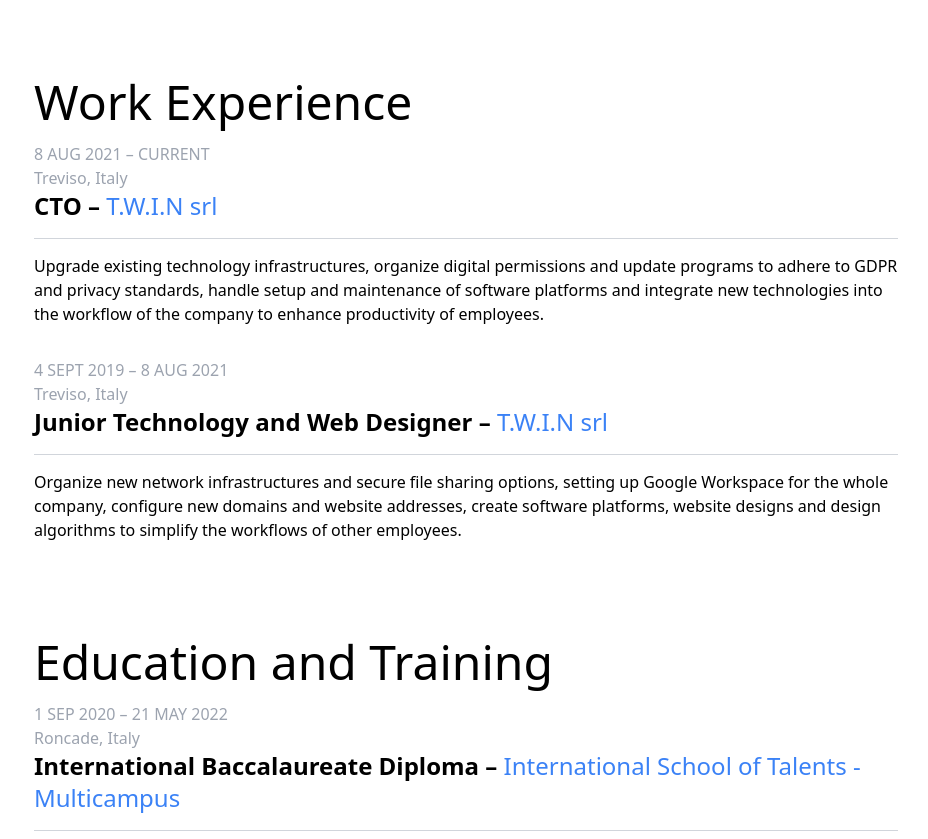
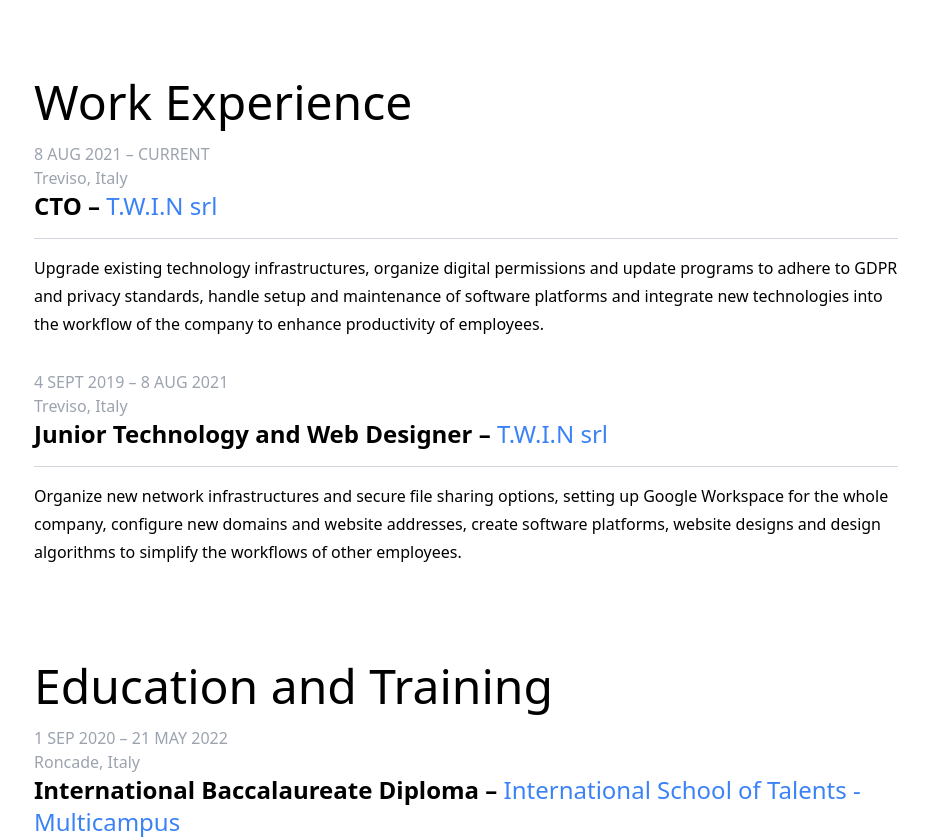
Before and after one commit to jackpeck2004/personal_website, a Next.js app: page / in a window 1280 px wide. Shown: the part 1640-2479 px from the top of the page, without its empty margins (174-1102 px from the left). Built offline with nearby package versions, Linux system fonts and the light colour scheme.

Commit message:
added prose

```diff
--- a/package.json
+++ b/package.json
@@ -24,6 +24,7 @@
     "react-scroll": "^1.8.4"
   },
   "devDependencies": {
+    "@tailwindcss/typography": "^0.5.8",
     "@types/node": "^18.8.2",
     "@types/react": "^18.0.21",
     "autoprefixer": "^10.4.12",
--- a/src/components/partials/conferences.tsx
+++ b/src/components/partials/conferences.tsx
@@ -43,7 +43,7 @@ const Conference: FC<PropsWithChildren<IConferenceProps>> = ({
         )}
       </span>
       <LineDivider />
-      {children}
+      <div className="prose text-black max-w-none">{children}</div>
       {url && (
         <Link href={url} passHref>
           <a className="link" target={"_blank"}>
--- a/src/components/partials/experience.tsx
+++ b/src/components/partials/experience.tsx
@@ -35,7 +35,7 @@ const Experience: FC<PropsWithChildren<IExperienceProps>> = ({
         </Link>
       </span>
       <LineDivider />
-      {children}
+      <div className="prose text-black max-w-none">{children}</div>
     </div>
   );
 };
--- a/tailwind.config.js
+++ b/tailwind.config.js
@@ -4,5 +4,5 @@ module.exports = {
   theme: {
     extend: {}
   },
-  plugins: []
+  plugins: [require("@tailwindcss/typography")]
 };
```
Also changed, not shown: src/components/partials/index.ts (line endings or trailing spaces), 1 other file (tests, documents, lock files or other folders).
